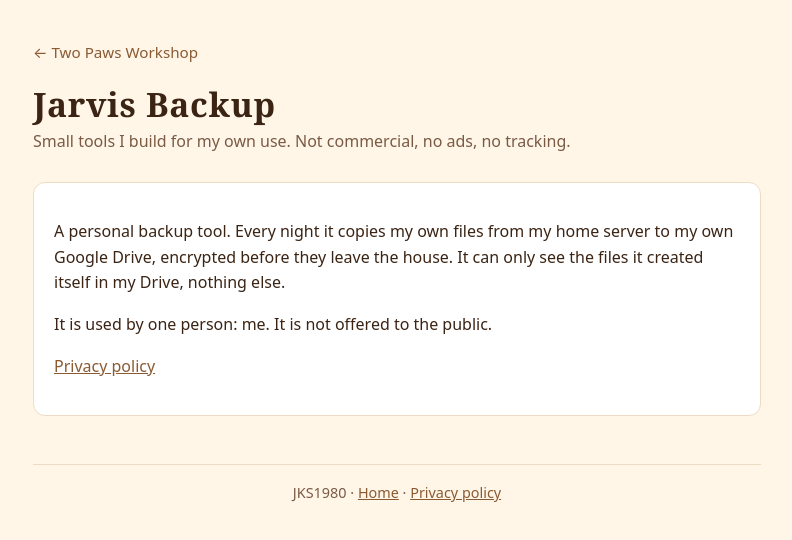
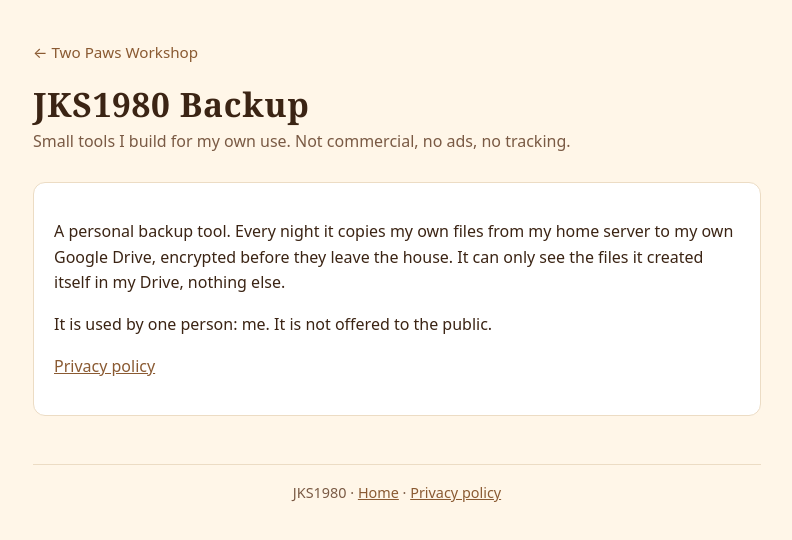
Before and after one commit to JKS80-AI/jks80-ai.github.io, a plain HTML site: page backup.html in a window 1280 px wide. Shown: the whole page, without its empty margins (243-1035 px from the left). Drawn offline with Linux system fonts and the light colour scheme.

Commit message:
Update backup.html

```diff
--- a/backup.html
+++ b/backup.html
@@ -3,15 +3,15 @@
 <head>
 <meta charset="utf-8">
 <meta name="viewport" content="width=device-width, initial-scale=1">
-<title>Jarvis Backup</title>
-<meta name="description" content="Jarvis Backup: a personal backup tool by JKS1980.">
+<title>JKS1980 Backup</title>
+<meta name="description" content="JKS1980 Backup: a personal backup tool by JKS1980.">
 <link rel="icon" href="img/two-paws-ai.svg" type="image/svg+xml">
 <link rel="stylesheet" href="style.css">
 </head>
 <body>
 <main>
   <p class="back"><a href="index.html">← Two Paws Workshop</a></p>
-  <h1>Jarvis Backup</h1>
+  <h1>JKS1980 Backup</h1>
   <p class="sub">Small tools I build for my own use. Not commercial, no ads, no tracking.</p>
 
   <div class="card">
```
